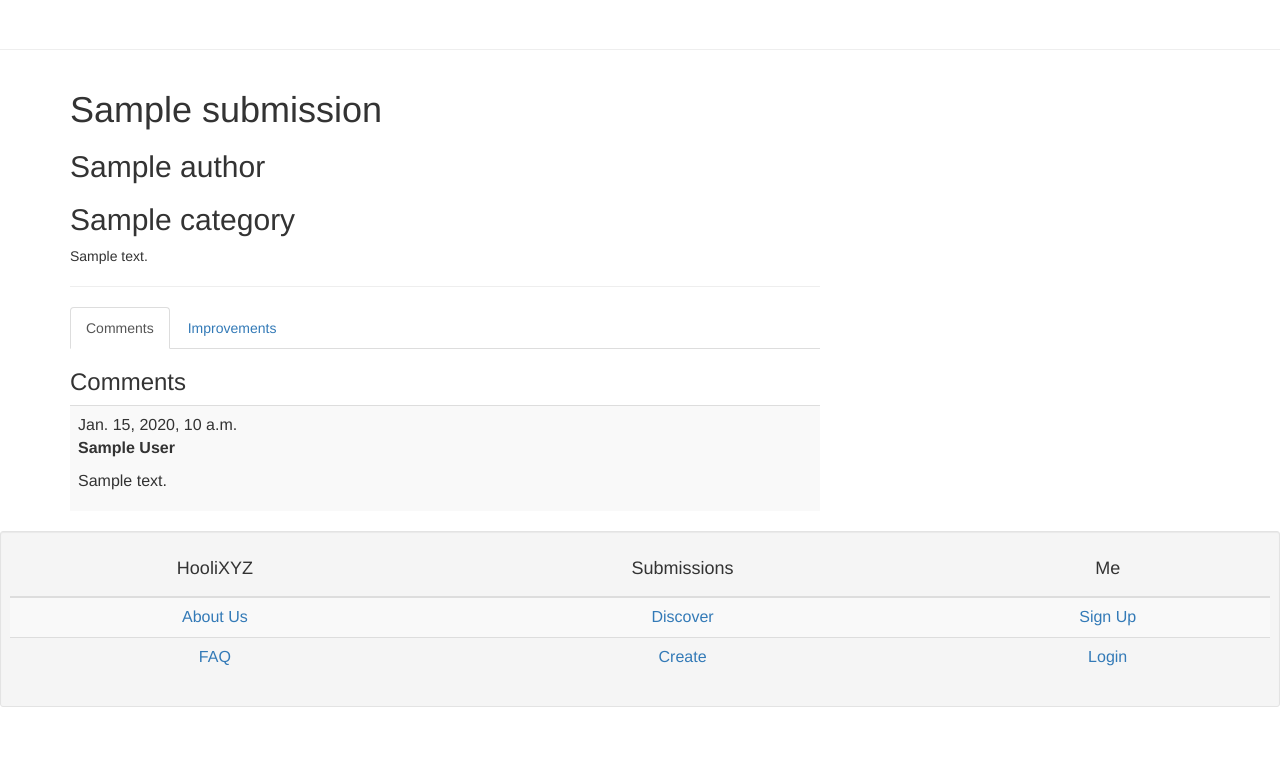
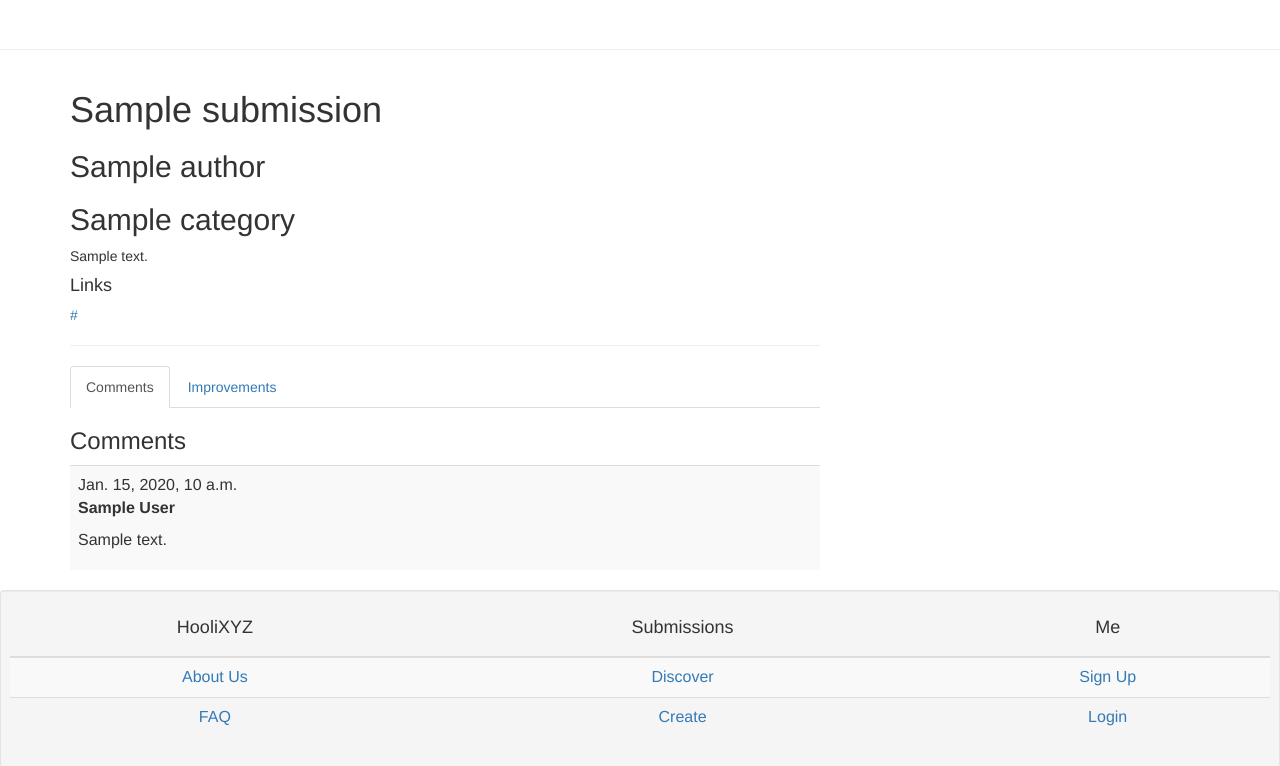
Before and after one commit to jordanchou/curtinideas, a Django app: template website/templates/submission/submission_detail.html in a window 1280 px wide. Shown: the part 52-818 px from the top of the page. Before the commit the page ends 759 px from the top, so only its background shows below. Run offline with Django 3.2, Linux system fonts and the light colour scheme; the template is opened without the code that fills it: most values are stand-ins (such as "Sample title", 1, 10 or a date in 2020); parts of the project's set-up code (start-up, migrations or seed data) failed here and were passed over; some libraries are stand-ins or nearby versions.

Commit message:
Added a field to submission that allows links

```diff
--- a/website/submission/forms.py
+++ b/website/submission/forms.py
@@ -18,9 +18,11 @@ class SubmissionForm(forms.ModelForm):
                             required=False)
 
     category = forms.ChoiceField(choices=CATEGORIES, required=True)
+
+    #link = forms.CharField( max_length=200, required=False)
     class Meta:
         model = Submission
-        fields = ('title', 'text', 'category')
+        fields = ('title', 'text', 'category', 'links')
 
 #-----------------------------------------------------------------------------
 
--- a/website/submission/models.py
+++ b/website/submission/models.py
@@ -22,6 +22,7 @@ class Submission(models.Model):
     downvotes = models.PositiveSmallIntegerField(default=0)
     num_views = models.PositiveSmallIntegerField(default=0)
     category = models.CharField(max_length=30, choices=CATEGORIES)
+    links = models.CharField(max_length=200, null=True)
 
     def post(self):
         self.published_date = timezone.now()
@@ -48,6 +49,8 @@ class Submission(models.Model):
 
     def increase_view(self):
         self.num_views = self.num_views + 1
+    def get_links(self):
+    	return self.links
 
 #-----------------------------------------------------------------------------
 
--- a/website/templates/submission/submission_detail.html
+++ b/website/templates/submission/submission_detail.html
@@ -8,8 +8,11 @@
 			{% endif %}
 			<h1>{{ submission.title }}</h1>
 			<h2>{{submission.author.get_full_name }}</h2>
-			<h2>{{submision.category}}</h2>
+			<h2>{{submission.category}}</h2>
 			<p>{{ submission.text|linebreaks }}</p>
+			<h4>Links</h4>
+			<a target="_blank" href="{{ submission.links }}">{{ submission.links }}</a>
+
 	</div>
 	{% if user.is_authenticated %}
 	<a class="btn btn-default" href="{% url 'submission:comment_on_submission' slug=user.slug pk=submission.pk %}">Comment/Improvement</a>
```
